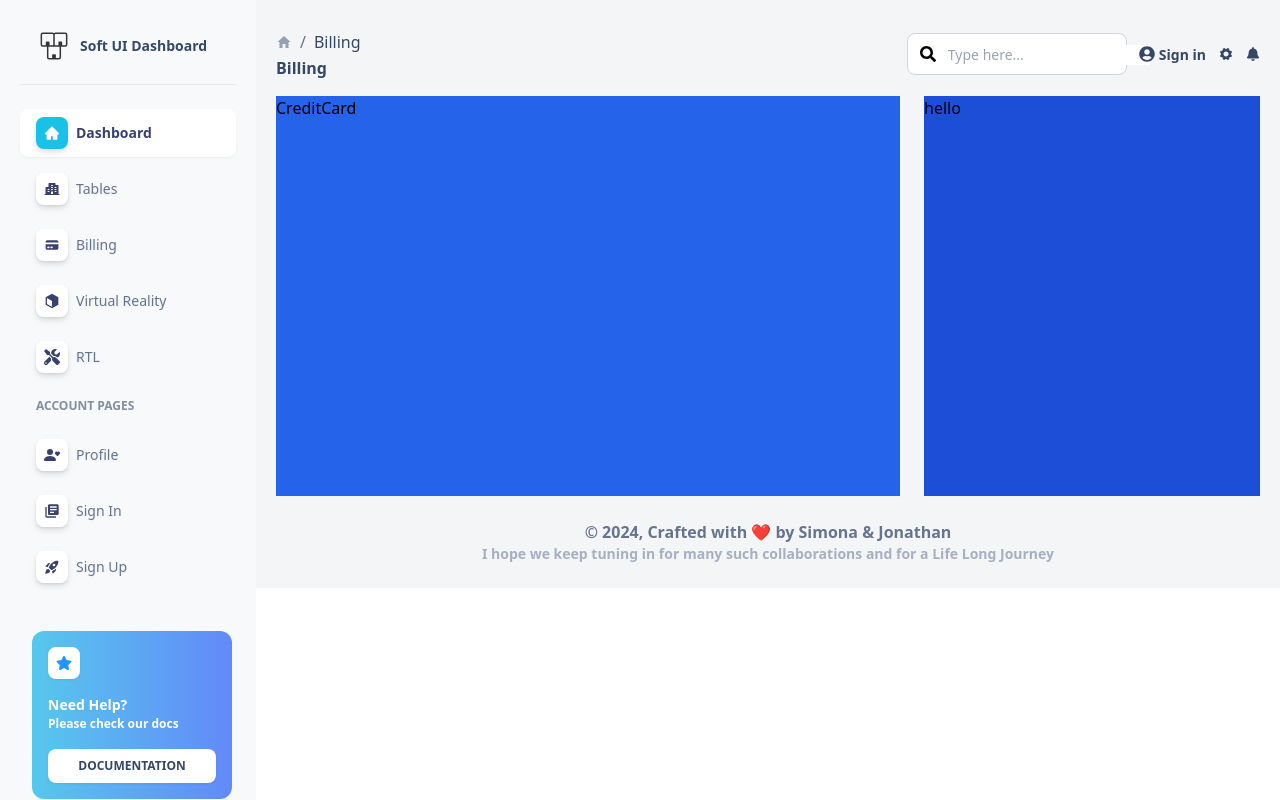
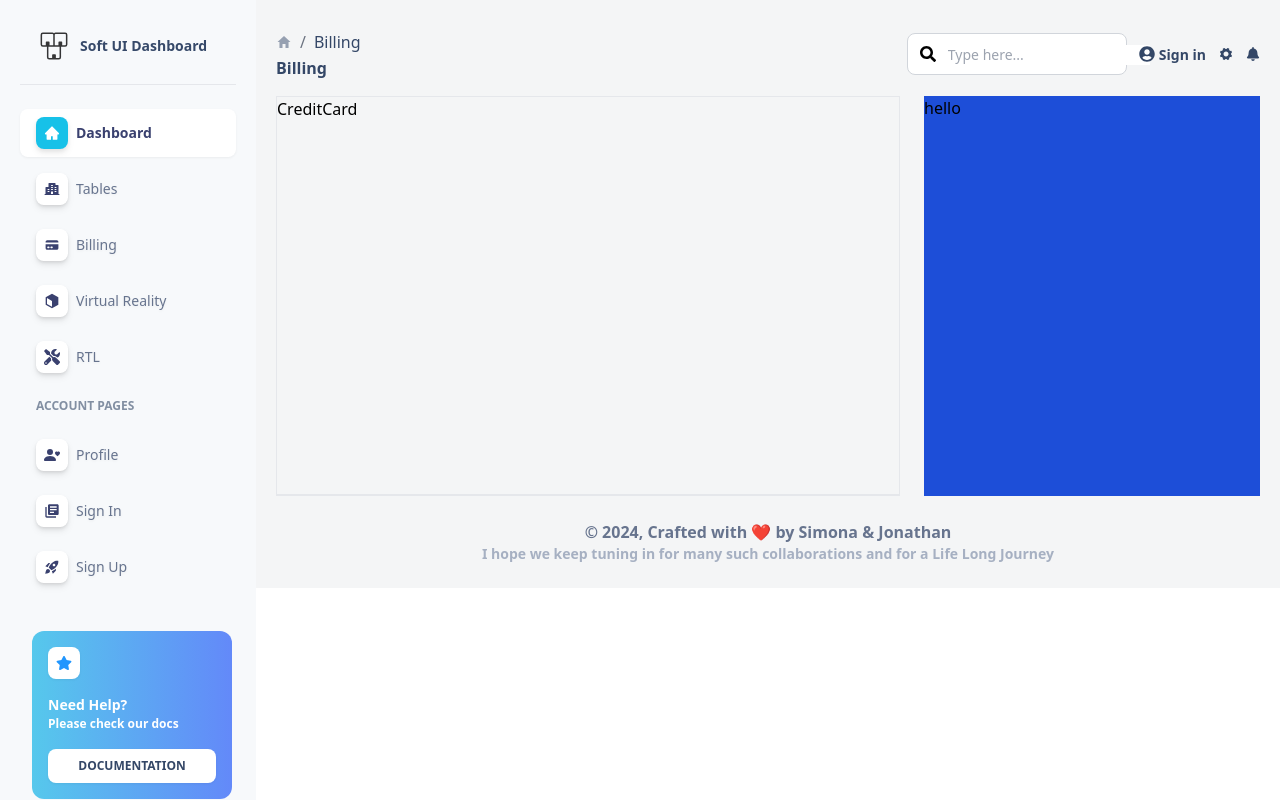
Before and after one commit to apurvakore/react_dashboard, a React (Create React App) app: page /billing in a window 1280 px wide. Built offline with nearby package versions, Linux system fonts and the light colour scheme.

Commit message:
joanthan said billingtab

```diff
--- a/src/components/BillingTab.jsx
+++ b/src/components/BillingTab.jsx
@@ -1,11 +1,13 @@
 import React from 'react'
 import { CreditCard } from './CreditCard'
+
+
 
 export const BillingTab = () => {
   return (
       <>
           <div className='flex'>
-              <div className='w-[65%] h-[400px] bg-blue-600 mr-6'>
+              <div className='w-[65%] h-[400px] border border-b-2 mr-6'>
                   <CreditCard/>
               </div>
 
```
